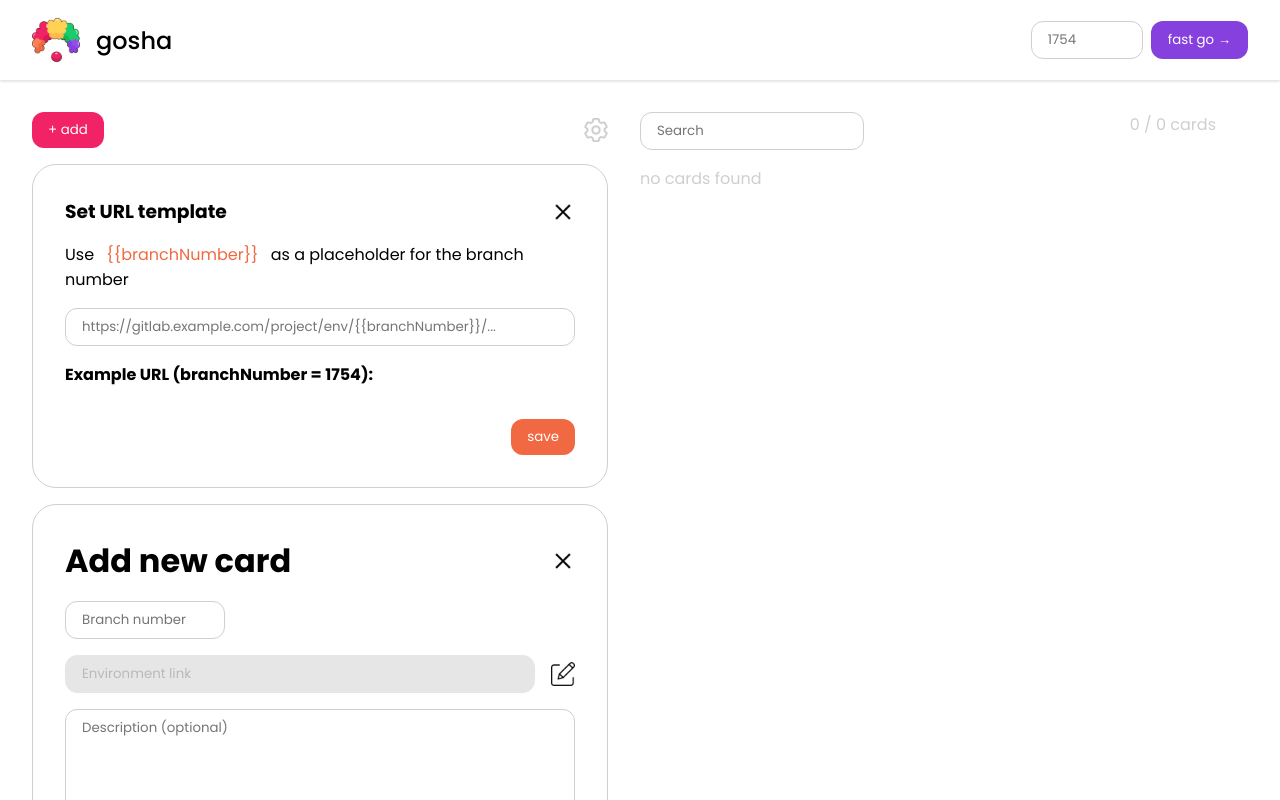
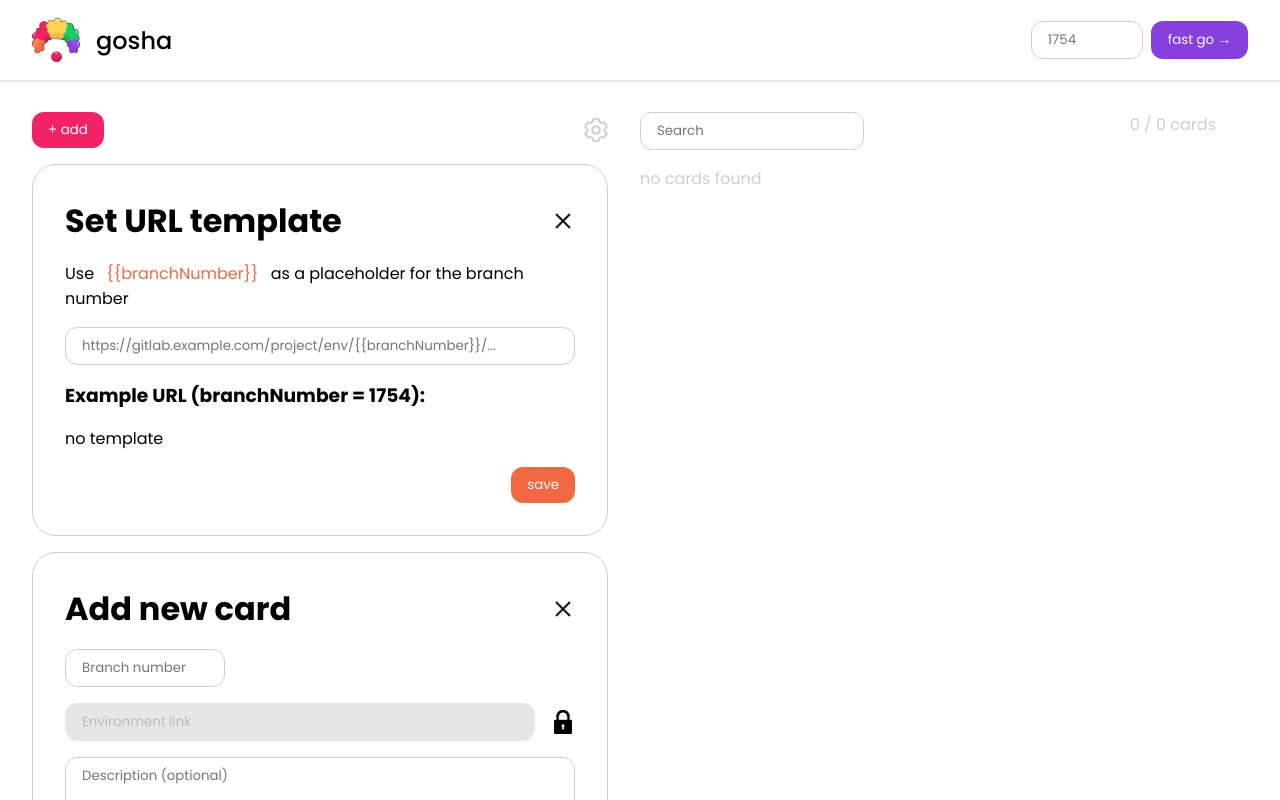
Before and after one commit to FunChosa/gosha-helper, a React (Vite) app: page / in a window 1280 px wide. Both pictures are taken after a click on the picture 596 px from the left and 130 px from the top of the page. Shown: the top 800 px of the page. Built offline with nearby package versions, Linux system fonts and the light colour scheme.

Commit message:
change icon

```diff
--- a/src/components/AddEditForm/AddEditForm.css
+++ b/src/components/AddEditForm/AddEditForm.css
@@ -57,7 +57,7 @@
   cursor: not-allowed;
 }
 
-.add-edit-form__edit-icon {
+.add-edit-form__lock-icon {
   width: 1.5rem;
   height: 1.5rem;
   cursor: pointer;
--- a/src/components/AddEditForm/AddEditForm.tsx
+++ b/src/components/AddEditForm/AddEditForm.tsx
@@ -1,5 +1,6 @@
 import { useState } from "react";
-import Edit from "../../icons/edit.svg";
+import Lock from "../../icons/lock.svg";
+import Unlock from "../../icons/unlock.svg";
 import Close from "../../icons/close.svg";
 import "./AddEditForm.css";
 
@@ -73,9 +74,9 @@ const AddEditForm = ({
           }
         />
         <img
-          src={Edit}
-          alt="edit"
-          className="add-edit-form__edit-icon"
+          src={isLinkDisabled ? Lock : Unlock}
+          alt="lock"
+          className="add-edit-form__lock-icon"
           onClick={handleToggleLinkDisabled}
         />
       </div>
--- a/src/components/Viewer/UrlSettings.tsx
+++ b/src/components/Viewer/UrlSettings.tsx
@@ -11,7 +11,9 @@ const UrlSettings = () => {
   );
 
   const [urlTemplate, setUrlTemplate] = useState(baseUrl);
-  const [generatedUrl, setGeneratedUrl] = useState("");
+  const [generatedUrl, setGeneratedUrl] = useState(
+    baseUrl.replace("{{branchNumber}}", "1754")
+  );
 
   const onChange = (e: React.ChangeEvent<HTMLInputElement>) => {
     const newUrl = e.target.value.replace("{{branchNumber}}", "1754");
@@ -22,7 +24,7 @@ const UrlSettings = () => {
   return (
     <div className="url-settings__container">
       <div className="url-settings_header">
-        <h3>Set URL template</h3>
+        <h1>Set URL template</h1>
         <img
           src={Close}
           alt="close"
@@ -50,10 +52,14 @@ const UrlSettings = () => {
           borderRadius: "12px",
         }}
       />
-      <h4>Example URL (branchNumber = 1754):</h4>
-      <a href={generatedUrl} target="_blank" rel="noopener noreferrer">
-        {generatedUrl}
-      </a>
+      <h3>Example URL (branchNumber = 1754):</h3>
+      {generatedUrl ? (
+        <a href={generatedUrl} target="_blank" rel="noopener noreferrer">
+          {generatedUrl}
+        </a>
+      ) : (
+        <p>no template</p>
+      )}
       <button
         className="url-settings__save-button"
         onClick={() => {
--- a/src/components/Viewer/Viewer.tsx
+++ b/src/components/Viewer/Viewer.tsx
@@ -26,6 +26,7 @@ const Viewer = () => {
     cards,
     isSettingsOpen,
     openSettings,
+    closeSettings,
   } = useStore((state: any) => state);
 
   const handleAddCard = () => {
@@ -53,6 +54,10 @@ const Viewer = () => {
     }
   }, [cards]);
 
+  const handleToggleOpenSettings = () => {
+    return isSettingsOpen ? closeSettings() : openSettings();
+  };
+
   return (
     <div className="viewer__container">
       <div className="viewer__add-button-container">
@@ -63,7 +68,7 @@ const Viewer = () => {
           src={Settings}
           alt="edit"
           className="viewer__settings-icon"
-          onClick={openSettings}
+          onClick={handleToggleOpenSettings}
         />
       </div>
       {isSettingsOpen && <UrlSettings />}
```
Also changed, not shown: src/icons/lock.svg (added), src/icons/unlock.svg (added).
